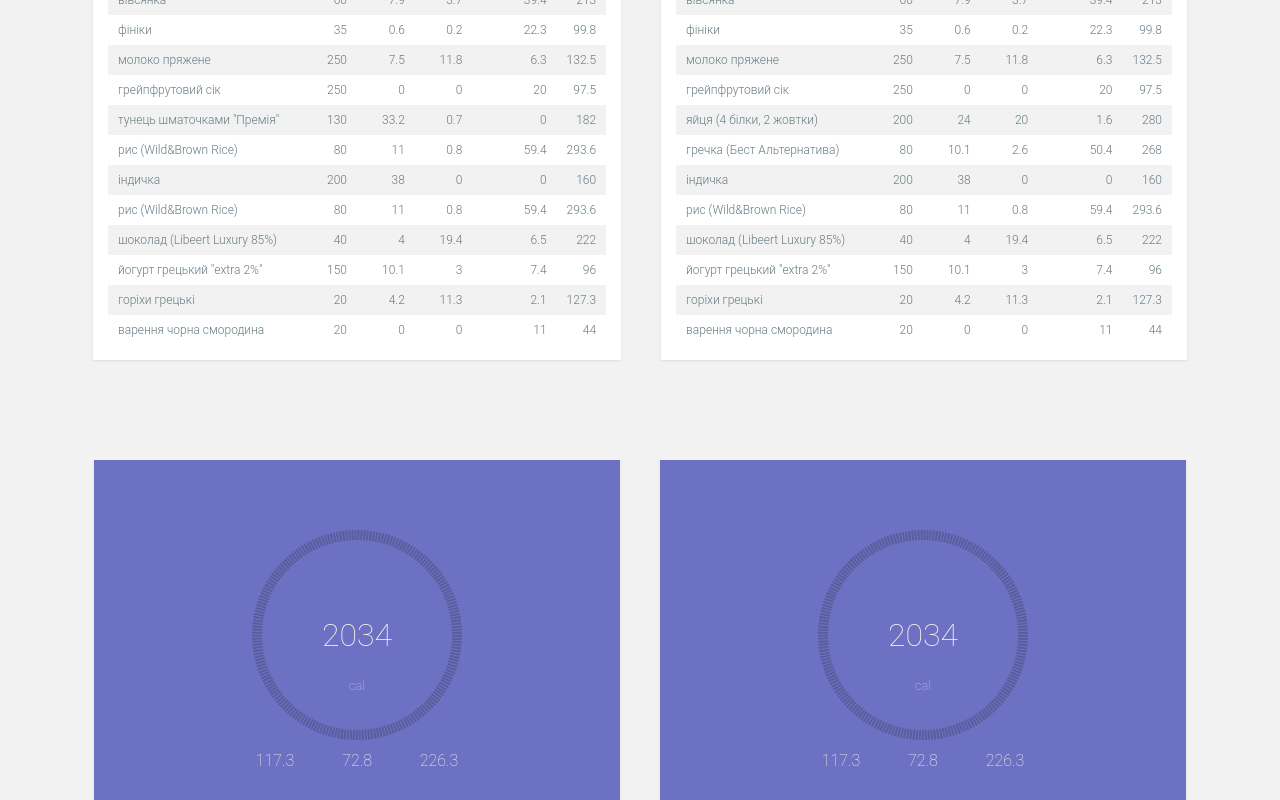
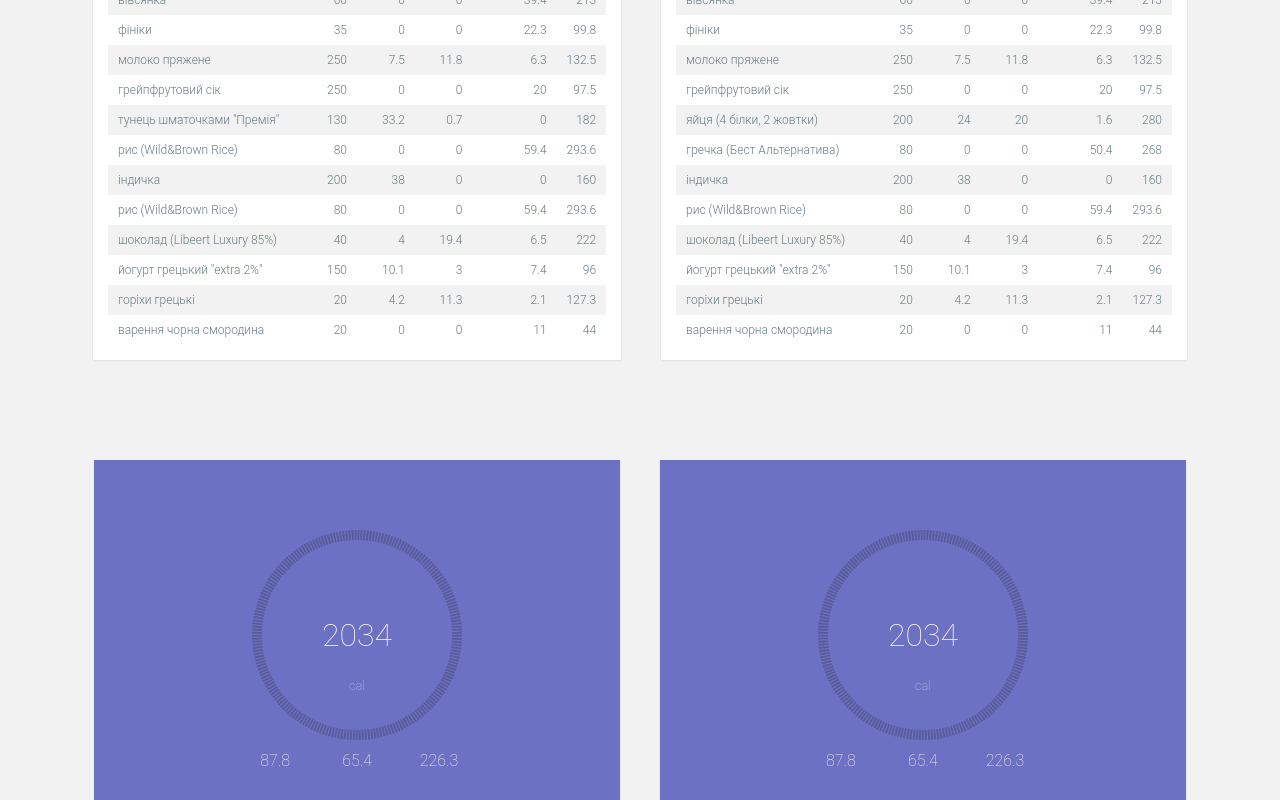
Before and after one commit to ActiveObject/assistant, a React (Create React App) app: page / in a window 1280 px wide. Shown: the part 1360-2160 px from the top of the page. Built offline with nearby package versions, Linux system fonts and the light colour scheme.

Commit message:
Using db to get nutritions for a food

```diff
--- a/src/App.js
+++ b/src/App.js
@@ -3,7 +3,6 @@ import { TransitionMotion, spring } from 'react-motion';
 import './App.css';
 import { scaleTime, scaleLinear, scaleBand } from 'd3-scale';
 import { area, line, curveMonotoneX } from 'd3-shape';
-import { extent } from 'd3-array';
 import { format } from 'd3-format';
 import { timeFormat } from 'd3-time-format';
 import MotionPath from './MotionPath';
@@ -11,138 +10,156 @@ import Importer from './Importer';
 import { DailyNutritionPlan, WeeklyNutritionPlan } from './DailyNutritionPlan';
 import Card from './Card';
 
+var db = {
+  'вівсянка': [0, 0, 65.7, 355],
+  'гречка (Бест Альтернатива)': [0, 0, 63, 335],
+  'рис (Wild&Brown Rice)': [0, 0, 74.2, 367],
+  'яйця (3 цілих)': [12, 10, 0, 140],
+  'лосось': [20.5, 15.5, 0, 218],
+  'молоко пряжене': [3, 4.7, 2.5, 53],
+  'фініки': [0, 0, 63.8, 285],
+  'грейпфрутовий сік': [0, 0, 8, 39],
+  'шоколад (Noir 72%)': [7.86, 39.72, 35.47, 555],
+  'йогурт грецький "extra 2%"': [6.7, 2, 4.9, 64],
+  'горіхи грецькі': [21.2, 56.6, 10.6, 636.6],
+  'варення чорна смородина': [0, 0, 55, 220],
+  'яйця (4 білки, 2 жовтки)': [12, 10, 0.8, 140],
+  'шоколад (Libeert Luxury 85%)': [10.1, 48.4, 16.2, 555],
+  'тунець шматочками "Премія"': [25.57, 0.56, 0, 140],
+  'індичка': [19, 0, 0, 80],
+};
+
 var mon = [
-  ['вівсянка', 60, 0, 0, 65.7, 355],
-  ['фініки', 35, 0, 0, 63.8, 285],
-  ['молоко пряжене', 250, 3, 4.7, 2.5, 53],
-  ['грейпфрутовий сік', 250, 0, 0, 8, 39],
+  ['вівсянка', 60],
+  ['фініки', 35],
+  ['молоко пряжене', 250],
+  ['грейпфрутовий сік', 250],
 
-  ['яйця (3 цілих)', 200, 12, 10, 0, 140],
-  ['гречка (Бест Альтернатива)', 80, 0, 0, 63, 335],
+  ['яйця (3 цілих)', 200],
+  ['гречка (Бест Альтернатива)', 80],
 
+  ['лосось', 200],
+  ['рис (Wild&Brown Rice)', 80],
 
-  ['лосось', 200, 20.5, 15.5, 0, 218],
-  ['рис (Wild&Brown Rice)', 80, 0, 0, 74.2, 367],
+  ['шоколад (Noir 72%)', 20],
 
-  ['шоколад (Noir 72%)', 20, 7.86, 39.72, 35.47, 555],
-
-  ['йогурт грецький "extra 2%"', 150, 6.7, 2, 4.9, 64],
-  ['горіхи грецькі', 20, 21.2, 56.6, 10.6, 636.6],
-  ['варення чорна смородина', 20, 0, 0, 55, 220],
+  ['йогурт грецький "extra 2%"', 150],
+  ['горіхи грецькі', 20],
+  ['варення чорна смородина', 20],
 ];
 
 var tue = [
-  ['вівсянка', 60, 13.1, 6.2, 65.7, 355],
-  ['фініки', 35, 1.61, 0.54, 63.8, 285],
-  ['молоко пряжене', 250, 3, 4.7, 2.5, 53],
-  ['грейпфрутовий сік', 250, 0, 0, 8, 39],
+  ['вівсянка', 60],
+  ['фініки', 35],
+  ['молоко пряжене', 250],
+  ['грейпфрутовий сік', 250],
 
-  ['яйця (4 білки, 2 жовтки)', 200, 12, 10, 0.8, 140],
-  ['гречка (Бест Альтернатива)', 80, 12.6, 3.3, 63, 335],
+  ['яйця (4 білки, 2 жовтки)', 200],
+  ['гречка (Бест Альтернатива)', 80],
 
-  ['лосось', 200, 20.5, 15.5, 0, 218],
-  ['рис (Wild&Brown Rice)', 80, 0, 0, 74.2, 367],
+  ['лосось', 200],
+  ['рис (Wild&Brown Rice)', 80],
 
-  ['шоколад (Libeert Luxury 85%)', 40, 10.1, 48.4, 16.2, 555],
+  ['шоколад (Libeert Luxury 85%)', 40],
 
-  ['йогурт грецький "extra 2%"', 150, 6.7, 2, 4.9, 64],
-  ['горіхи грецькі', 20, 21.2, 56.6, 10.6, 636.6],
-  ['варення чорна смородина', 20, 0, 0, 55, 220],
+  ['йогурт грецький "extra 2%"', 150],
+  ['горіхи грецькі', 20],
+  ['варення чорна смородина', 20],
 ];
 
 var wed = [
-  ['вівсянка', 60, 13.1, 6.2, 65.7, 355],
-  ['фініки', 35, 1.61, 0.54, 63.8, 285],
-  ['молоко пряжене', 250, 3, 4.7, 2.5, 53],
-  ['грейпфрутовий сік', 250, 0, 0, 8, 39],
+  ['вівсянка', 60],
+  ['фініки', 35],
+  ['молоко пряжене', 250],
+  ['грейпфрутовий сік', 250],
 
-  ['тунець шматочками "Премія"', 130, 25.57, 0.56, 0, 140],
-  ['рис (Wild&Brown Rice)', 80, 13.7, 1, 74.2, 367],
+  ['тунець шматочками "Премія"', 130],
+  ['рис (Wild&Brown Rice)', 80],
 
-  ['індичка', 200, 19, 0, 0, 80],
-  ['рис (Wild&Brown Rice)', 80, 13.7, 1, 74.2, 367],
+  ['індичка', 200],
+  ['рис (Wild&Brown Rice)', 80],
 
-  ['шоколад (Libeert Luxury 85%)', 40, 10.1, 48.4, 16.2, 555],
+  ['шоколад (Libeert Luxury 85%)', 40],
 
-  ['йогурт грецький "extra 2%"', 150, 6.7, 2, 4.9, 64],
-  ['горіхи грецькі', 20, 21.2, 56.6, 10.6, 636.6],
-  ['варення чорна смородина', 20, 0, 0, 55, 220],
+  ['йогурт грецький "extra 2%"', 150],
+  ['горіхи грецькі', 20],
+  ['варення чорна смородина', 20],
 ];
 
 var thu = [
-  ['вівсянка', 60, 13.1, 6.2, 65.7, 355],
-  ['фініки', 35, 1.61, 0.54, 63.8, 285],
-  ['молоко пряжене', 250, 3, 4.7, 2.5, 53],
-  ['грейпфрутовий сік', 250, 0, 0, 8, 39],
+  ['вівсянка', 60],
+  ['фініки', 35],
+  ['молоко пряжене', 250],
+  ['грейпфрутовий сік', 250],
 
-  ['яйця (4 білки, 2 жовтки)', 200, 12, 10, 0.8, 140],
-  ['гречка (Бест Альтернатива)', 80, 12.6, 3.3, 63, 335],
+  ['яйця (4 білки, 2 жовтки)', 200],
+  ['гречка (Бест Альтернатива)', 80],
 
-  ['індичка', 200, 19, 0, 0, 80],
-  ['рис (Wild&Brown Rice)', 80, 13.7, 1, 74.2, 367],
+  ['індичка', 200],
+  ['рис (Wild&Brown Rice)', 80],
 
-  ['шоколад (Libeert Luxury 85%)', 40, 10.1, 48.4, 16.2, 555],
+  ['шоколад (Libeert Luxury 85%)', 40],
 
-  ['йогурт грецький "extra 2%"', 150, 6.7, 2, 4.9, 64],
-  ['горіхи грецькі', 20, 21.2, 56.6, 10.6, 636.6],
-  ['варення чорна смородина', 20, 0, 0, 55, 220],
+  ['йогурт грецький "extra 2%"', 150],
+  ['горіхи грецькі', 20],
+  ['варення чорна смородина', 20],
 ];
 
 var fri = [
-  ['вівсянка', 60, 13.1, 6.2, 65.7, 355],
-  ['фініки', 35, 1.61, 0.54, 63.8, 285],
-  ['молоко пряжене', 250, 3, 4.7, 2.5, 53],
-  ['грейпфрутовий сік', 250, 0, 0, 8, 39],
+  ['вівсянка', 60],
+  ['фініки', 35],
+  ['молоко пряжене', 250],
+  ['грейпфрутовий сік', 250],
 
-  ['яйця (4 білки, 2 жовтки)', 200, 12, 10, 0.8, 140],
-  ['гречка (Бест Альтернатива)', 80, 12.6, 3.3, 63, 335],
+  ['яйця (4 білки, 2 жовтки)', 200],
+  ['гречка (Бест Альтернатива)', 80],
 
-  ['індичка', 200, 19, 0, 0, 80],
-  ['рис (Wild&Brown Rice)', 80, 13.7, 1, 74.2, 367],
+  ['індичка', 200],
+  ['рис (Wild&Brown Rice)', 80],
 
-  ['шоколад (Libeert Luxury 85%)', 40, 10.1, 48.4, 16.2, 555],
+  ['шоколад (Libeert Luxury 85%)', 40],
 
-  ['йогурт грецький "extra 2%"', 150, 6.7, 2, 4.9, 64],
-  ['горіхи грецькі', 20, 21.2, 56.6, 10.6, 636.6],
-  ['варення чорна смородина', 20, 0, 0, 55, 220],
+  ['йогурт грецький "extra 2%"', 150],
+  ['горіхи грецькі', 20],
+  ['варення чорна смородина', 20],
 ];
 
 var sat = [
-  ['вівсянка', 60, 13.1, 6.2, 65.7, 355],
-  ['фініки', 35, 1.61, 0.54, 63.8, 285],
-  ['молоко пряжене', 250, 3, 4.7, 2.5, 53],
-  ['грейпфрутовий сік', 250, 0, 0, 8, 39],
+  ['вівсянка', 60],
+  ['фініки', 35],
+  ['молоко пряжене', 250],
+  ['грейпфрутовий сік', 250],
 
-  ['яйця (4 білки, 2 жовтки)', 200, 12, 10, 0.8, 140],
-  ['гречка (Бест Альтернатива)', 80, 12.6, 3.3, 63, 335],
+  ['яйця (4 білки, 2 жовтки)', 200],
+  ['гречка (Бест Альтернатива)', 80],
 
-  ['індичка', 200, 19, 0, 0, 80],
-  ['рис (Wild&Brown Rice)', 80, 13.7, 1, 74.2, 367],
+  ['індичка', 200],
+  ['рис (Wild&Brown Rice)', 80],
 
-  ['шоколад (Libeert Luxury 85%)', 40, 10.1, 48.4, 16.2, 555],
+  ['шоколад (Libeert Luxury 85%)', 40],
 
-  ['йогурт грецький "extra 2%"', 150, 6.7, 2, 4.9, 64],
-  ['горіхи грецькі', 20, 21.2, 56.6, 10.6, 636.6],
-  ['варення чорна смородина', 20, 0, 0, 55, 220],
+  ['йогурт грецький "extra 2%"', 150],
+  ['горіхи грецькі', 20],
+  ['варення чорна смородина', 20],
 ];
 
 var sun = [
-  ['вівсянка', 60, 13.1, 6.2, 65.7, 355],
-  ['фініки', 35, 1.61, 0.54, 63.8, 285],
-  ['молоко пряжене', 250, 3, 4.7, 2.5, 53],
-  ['грейпфрутовий сік', 250, 0, 0, 8, 39],
+  ['вівсянка', 60],
+  ['фініки', 35],
+  ['молоко пряжене', 250],
+  ['грейпфрутовий сік', 250],
 
-  ['яйця (4 білки, 2 жовтки)', 200, 12, 10, 0.8, 140],
-  ['гречка (Бест Альтернатива)', 80, 12.6, 3.3, 63, 335],
+  ['яйця (4 білки, 2 жовтки)', 200],
+  ['гречка (Бест Альтернатива)', 80],
 
-  ['індичка', 200, 19, 0, 0, 80],
-  ['рис (Wild&Brown Rice)', 80, 13.7, 1, 74.2, 367],
+  ['індичка', 200],
+  ['рис (Wild&Brown Rice)', 80],
 
-  ['шоколад (Libeert Luxury 85%)', 40, 10.1, 48.4, 16.2, 555],
+  ['шоколад (Libeert Luxury 85%)', 40],
 
-  ['йогурт грецький "extra 2%"', 150, 6.7, 2, 4.9, 64],
-  ['горіхи грецькі', 20, 21.2, 56.6, 10.6, 636.6],
-  ['варення чорна смородина', 20, 0, 0, 55, 220],
+  ['йогурт грецький "extra 2%"', 150],
+  ['горіхи грецькі', 20],
+  ['варення чорна смородина', 20],
 ];
 
 class App extends Component {
@@ -151,14 +168,14 @@ class App extends Component {
       <Importer>
         {transactions =>
           <div className="App">
-            <DailyNutritionPlan foods={mon} />
-            <DailyNutritionPlan foods={tue} />
-            <DailyNutritionPlan foods={wed} />
-            <DailyNutritionPlan foods={thu} />
-            <DailyNutritionPlan foods={fri} />
-            <DailyNutritionPlan foods={sat} />
-            <DailyNutritionPlan foods={sun} />
-            <WeeklyNutritionPlan foods={[mon, tue, wed, thu, fri, sat, sun]} />
+            <DailyNutritionPlan foods={mon} db={db} />
+            <DailyNutritionPlan foods={tue} db={db} />
+            <DailyNutritionPlan foods={wed} db={db} />
+            <DailyNutritionPlan foods={thu} db={db} />
+            <DailyNutritionPlan foods={fri} db={db} />
+            <DailyNutritionPlan foods={sat} db={db} />
+            <DailyNutritionPlan foods={sun} db={db} />
+            <WeeklyNutritionPlan foods={[mon, tue, wed, thu, fri, sat, sun]} db={db} />
 
             <AccountExpedinture transactions={transactions} />
             <MonthExpenditureChart transactions={transactions} width={800} height={400} />
--- a/src/DailyNutritionPlan.js
+++ b/src/DailyNutritionPlan.js
@@ -3,22 +3,22 @@ import './DailyNutritionPlan.css';
 import Card from './Card';
 import EditableNumber from './EditableNumber';
 
-export function WeeklyNutritionPlan({ foods }) {
+export function WeeklyNutritionPlan({ foods, db }) {
   var totalFoods = new Map();
 
   foods.forEach(dailyPlan => {
     dailyPlan.forEach(food => {
-      var key = name(food);
+      var [name, amount] = food;
 
-      if (!totalFoods.has(key)) {
-        return totalFoods.set(key, food);
+      if (!totalFoods.has(name)) {
+        return totalFoods.set(name, food);
       }
 
-      totalFoods.get(key)[1] += amount(food);
+      totalFoods.get(name)[1] += amount;
     });
   });
 
-  return <DailyNutritionPlan foods={[...totalFoods.values()]} />
+  return <DailyNutritionPlan foods={[...totalFoods.values()]} db={db} />
 }
 
 export class DailyNutritionPlan extends Component {
@@ -31,7 +31,7 @@ export class DailyNutritionPlan extends Component {
     this.setState(state => {
       if (state.disabled.includes(ingredient[0])) {
         return {
-          disabled: state.disabled.filter(name => name != ingredient[0])
+          disabled: state.disabled.filter(name => name !== ingredient[0])
         };
       } else {
         return {
@@ -41,46 +41,50 @@ export class DailyNutritionPlan extends Component {
     });
   }
 
-  onChangeAmount = (food, val) => {
+  onChangeAmount = ([name], val) => {
     this.setState(state => ({
       amountChanges: Object.assign({}, state.amountChanges, {
-        [name(food)]: val > 0 ? val : 0
+        [name]: val > 0 ? val : 0
       })
     }));
   }
 
   render() {
-    var { foods } = this.props;
+    var { foods, db } = this.props;
     var { disabled, amountChanges } = this.state;
 
     foods = foods.map(food => {
-      var [name1, amount, ...nutrients] = food;
+      var [name] = food;
 
-      if (amountChanges.hasOwnProperty(name(food))) {
-        return [name1, amountChanges[name(food)], ...nutrients];
+      if (!db.hasOwnProperty(name)) {
+        throw new Error(`Can find nutrients for ${name}`);
+      }
+
+      if (amountChanges.hasOwnProperty(name)) {
+        return [name, amountChanges[name]];
       }
 
       return food;
     });
 
     var totalCalories = foods
-      .filter(ingredient => !disabled.includes(ingredient[0]))
-      .map(ingredient => amount(ingredient) * kcal(ingredient))
+      .filter(([name]) => !disabled.includes(name))
+      .map(([name, amount]) => amount * kcal(db[name]))
       .reduce((a, b) => a + b, 0)
 
     var totalProtein = foods
-      .filter(ingredient => !disabled.includes(ingredient[0]))
-      .map(ingredient => amount(ingredient) * protein(ingredient))
+      .filter(([name]) => !disabled.includes(name))
+      .map(([name, amount]) => amount * protein(db[name]))
       .reduce((a, b) => a + b, 0);
 
     var totalFat = foods
-      .filter(ingredient => !disabled.includes(ingredient[0]))
-      .map(ingredient => amount(ingredient) * fat(ingredient))
+      .filter(([name]) => !disabled.includes(name))
+      .map(([name, amount]) => amount * fat(db[name]))
       .reduce((a, b) => a + b, 0);
 
     var totalCarbs = foods
-      .filter(ingredient => !disabled.includes(ingredient[0]))
-      .map(ingredient => amount(ingredient) * carbs(ingredient))
+      .filter(([name]) => !disabled.includes(name))
+      .map(([name, amount]) => amount * carbs(db[name]))
       .reduce((a, b) => a + b, 0);
 
     return (
@@ -113,7 +117,7 @@ export class DailyNutritionPlan extends Component {
               </tr>
             </thead>
             <tbody>
-              {foods.map((d, i) => <ProductRow food={d} key={i} onClick={this.toggleIngredient} onChangeAmount={this.onChangeAmount} disabled={disabled.includes(d[0])} />)}
+              {foods.map((d, i) => <ProductRow food={d} db={db} key={i} onClick={this.toggleIngredient} onChangeAmount={this.onChangeAmount} disabled={disabled.includes(d[0])} />)}
             </tbody>
           </table>
         </div>
@@ -122,63 +126,19 @@ export class DailyNutritionPlan extends Component {
   }
 }
 
-function TDEETable({ bmr }) {
-  return (
-    <table style={{ backgroundColor: "white" }}>
-      <thead>
-        <tr>
-          <th>Amount of exercise</th>
-          <th>Description</th>
-          <th className="td-right">TDEE, kcal</th>
-        </tr>
-      </thead>
+function ProductRow({ food, db, disabled, onClick, onChangeAmount }) {
+  var [name, amount] = food;
 
-      <tbody>
-        <tr>
-          <td>Sedentary</td>
-          <td>Little or no Exercise</td>
-          <td className="td-right">{toFixed(bmr * 1.2)}</td>
-        </tr>
-        <tr>
-          <td>Lightly active</td>
-          <td>Light exercise/sports 1-3 days/week</td>
-          <td className="td-right">{toFixed(bmr * 1.375)}</td>
-        </tr>
-        <tr>
-          <td>Moderately active</td>
-          <td>Moderate exercise/sports 3-5 days/week</td>
-          <td className="td-right">{toFixed(bmr * 1.55)}</td>
-        </tr>
-        <tr>
-          <td>Very active</td>
-          <td>Heavy exercise/sports 6-7 days/week</td>
-          <td className="td-right">{toFixed(bmr * 1.725)}</td>
-        </tr>
-        <tr>
-          <td>Extremely active</td>
-          <td>Very heavy exercise/physical job/training twice a day</td>
-          <td className="td-right">{toFixed(bmr * 1.9)}</td>
-        </tr>
-      </tbody>
-    </table>
-  )
-}
-
-function BMR({ weight, height, age }) {
-  return 10 * weight + 6.25 * height - 5 * age + 5;
-}
-
-function ProductRow({ food, disabled, onClick, onChangeAmount }) {
   return (
     <tr className={disabled && 'disabled'}>
-      <td onClick={() => onClick(food)}>{food[0]}</td>
+      <td onClick={() => onClick(food)}>{name}</td>
       <td className="td-right">
-        <EditableNumber value={amount(food)} scaleFactor={0.3} onChange={val => onChangeAmount(food, val)} />
+        <EditableNumber value={amount} scaleFactor={0.3} onChange={val => onChangeAmount(food, val)} />
       </td>
-      <td className="td-right">{toFixed(amount(food) * protein(food))}</td>
-      <td className="td-right">{toFixed(amount(food) * fat(food))}</td>
-      <td className="td-right">{toFixed(amount(food) * carbs(food))}</td>
-      <td className="td-right">{toFixed(amount(food) * kcal(food))}</td>
+      <td className="td-right">{toFixed(amount * protein(db[name]))}</td>
+      <td className="td-right">{toFixed(amount * fat(db[name]))}</td>
+      <td className="td-right">{toFixed(amount * carbs(db[name]))}</td>
+      <td className="td-right">{toFixed(amount * kcal(db[name]))}</td>
     </tr>
   )
 }
@@ -187,26 +147,18 @@ function toFixed(number, digits = 1) {
   return Math.round(number * Math.pow(10, digits)) / Math.pow(10, digits);
 }
 
-function name(food) {
-  return food[0];
+function protein(food) {
+  return food[0] / 100;
 }
 
-function amount(food) {
-  return food[1];
+function fat(food) {
+  return food[1] / 100;
 }
 
-function protein(food) {
+function carbs(food) {
   return food[2] / 100;
 }
 
-function fat(food) {
+function kcal(food) {
   return food[3] / 100;
 }
-
-function carbs(food) {
-  return food[4] / 100;
-}
-
-function kcal(food) {
-  return food[5] / 100;
-}
--- a/src/EditableNumber.js
+++ b/src/EditableNumber.js
@@ -28,7 +28,7 @@ export default class EditableNumber extends Component {
 
   onMouseMove = (event) => {
     event.preventDefault();
-    var { scaleFactor = 1, min = Infinity, onChange } = this.props;
+    var { scaleFactor = 1, onChange } = this.props;
     var { checkpoint } = this.state;
     var delta = Math.floor((event.clientX - this.state.anchorX) * scaleFactor);
     onChange(checkpoint + delta);
```
